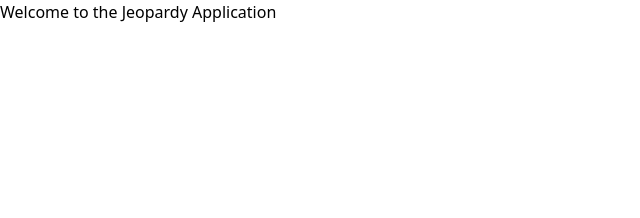
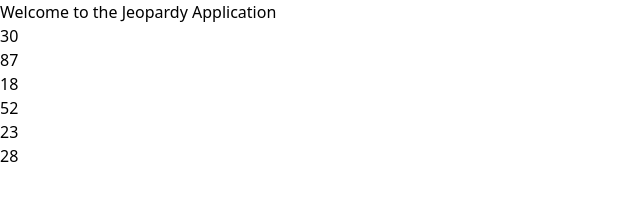
Before and after one commit to alexjcalvillo/hackathon-jeopardy, a React (Create React App) app: page /#/ in a window 1280 px wide. Shown: the top 218 px of the page, without its empty margins (0-640 px from the left). Built offline with nearby package versions, Linux system fonts and the light colour scheme.

Commit message:
builds category ID generator

```diff
--- a/package.json
+++ b/package.json
@@ -7,6 +7,7 @@
     "@testing-library/react": "^11.1.2",
     "@testing-library/user-event": "^12.2.2",
     "autoprefixer": "^10.0.2",
+    "axios": "^0.21.0",
     "postcss-cli": "^8.2.0",
     "react": "^17.0.1",
     "react-dom": "^17.0.1",
--- /dev/null
+++ b/src/api/jService.js
@@ -0,0 +1,5 @@
+import axios from 'axios';
+
+export default axios.create({
+  baseURL: 'http://jservice.io/api/category?id=',
+});
--- a/src/components/App/App.js
+++ b/src/components/App/App.js
@@ -1,9 +1,18 @@
 import React from 'react';
+import jService from '../../api/jService';
+
+import generateCategoryIdSet from '../../logic/logic';
 
 function App() {
+  const ids = generateCategoryIdSet();
+  const catergoryIds = ids.map((id) => {
+    return <p key={id}>{id}</p>;
+  });
+
   return (
     <div className="App">
       <h1>Welcome to the Jeopardy Application</h1>
+      {catergoryIds}
     </div>
   );
 }
--- /dev/null
+++ b/src/logic/logic.js
@@ -0,0 +1,14 @@
+// This file exports a function that returns an array of 6 unique numbers
+
+const generateCategoryIdSet = () => {
+  const columnCategoryIds = new Set();
+
+  while (columnCategoryIds.size < 6) {
+    // Note: there are much more than 100 categories available in jService.
+    columnCategoryIds.add(Math.floor(Math.random() * 100));
+  }
+
+  return Array.from(columnCategoryIds);
+};
+
+export default generateCategoryIdSet;
```
Also changed, not shown: 1 other file (tests, documents, lock files or other folders).
